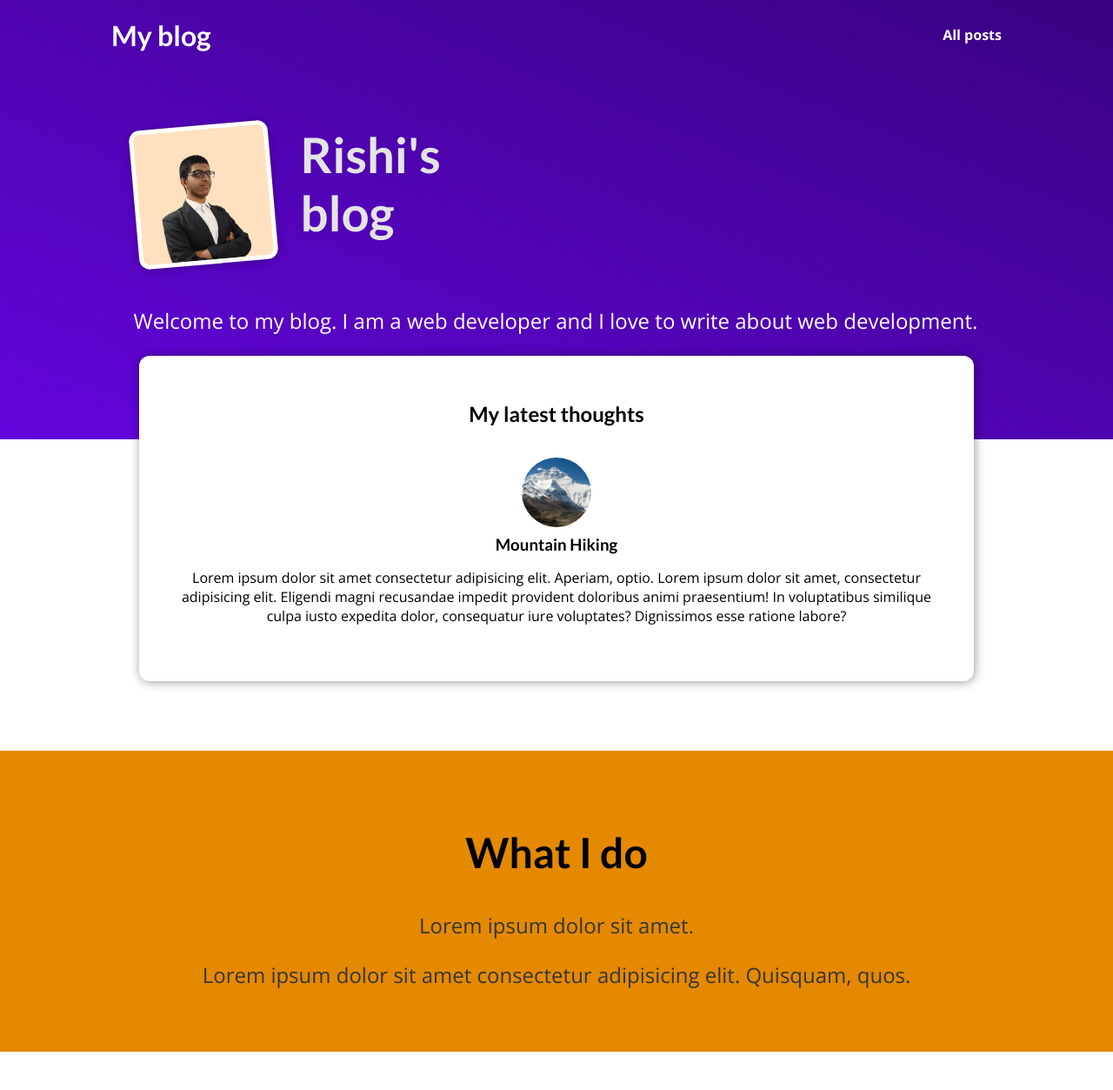
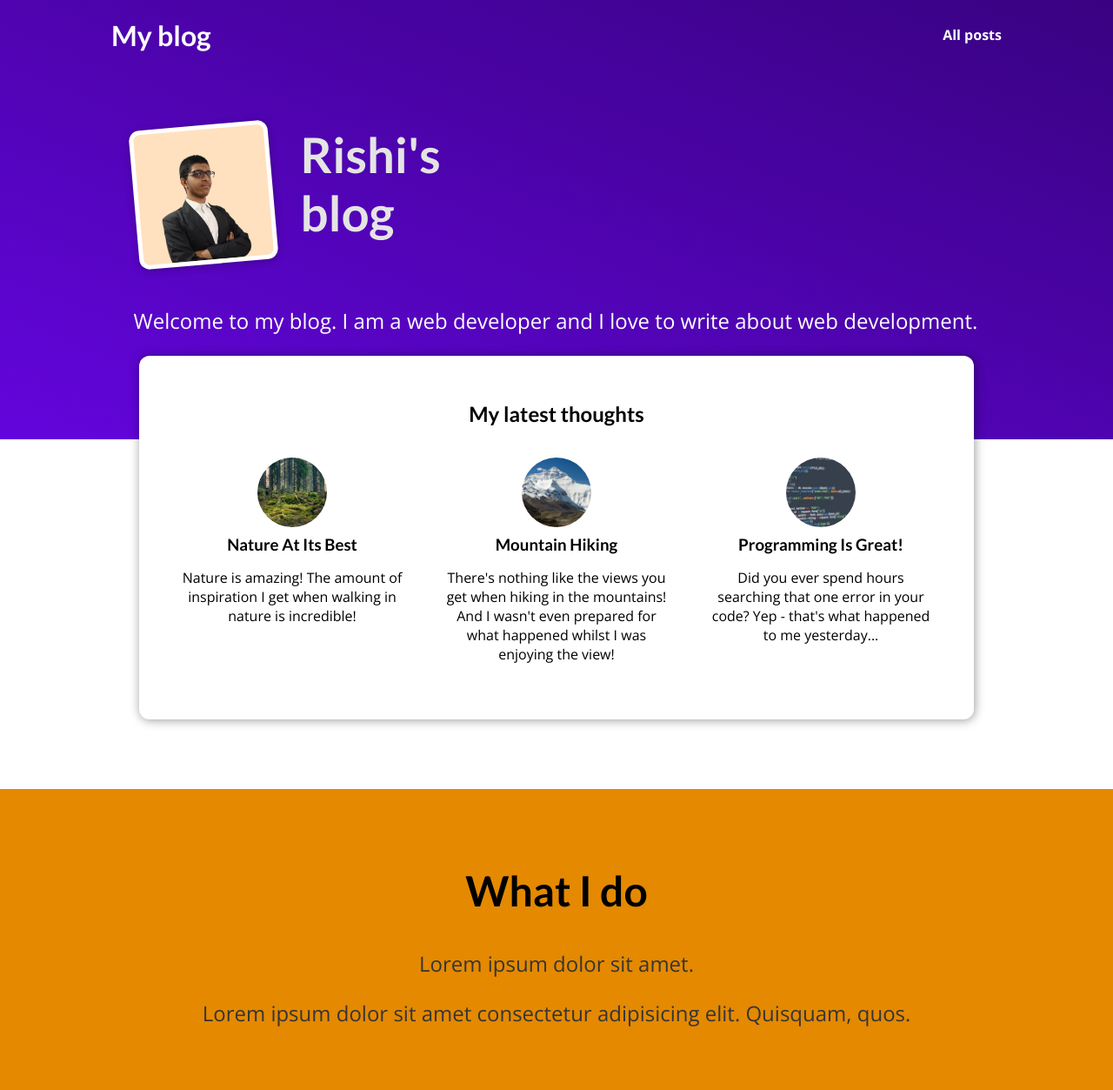
Before and after one commit to Rishi-Mishra0704/django-blog, a Django app: page / in a window 1280 px wide. Shown: the whole page at 87% size. Before the commit the page ends 1209 px from the top, so only its background shows below. Run offline with Django 4.2, Linux system fonts and the light colour scheme.

Commit message:
Add dummy dynamic data to homepage

```diff
--- a/blog/templates/blog/includes/post.html
+++ b/blog/templates/blog/includes/post.html
@@ -2,17 +2,13 @@
 
 <li>
     <article class="post">
-      <a href="{%url "post-detail-page" "the-mountains"%}">
-        <img src="{%static 'blog/images/mountain.jpg'%}" alt="Mountain Hiking" />
+      <a href="{%url "post-detail-page" post.slug%}">
+        <img src="{%static 'blog/images/'|add:post.image%}" alt={{post.title}} />
 
       <div class="post__content">
-        <h3>Mountain Hiking</h3>
+        <h3>{{post.title}}</h3>
         <p>
-          Lorem ipsum dolor sit amet consectetur adipisicing elit. Aperiam,
-          optio. Lorem ipsum dolor sit amet, consectetur adipisicing elit.
-          Eligendi magni recusandae impedit provident doloribus animi
-          praesentium! In voluptatibus similique culpa iusto expedita dolor,
-          consequatur iure voluptates? Dignissimos esse ratione labore?
+          {{post.excerpt}}
         </p>
       </div>
       </a>
--- a/blog/templates/blog/index.html
+++ b/blog/templates/blog/index.html
@@ -22,7 +22,9 @@
 <section id="latest-posts">
   <h2>My latest thoughts</h2>
   <ul>
-   {% include "blog/includes/post.html" %}
+    {% for post in posts %}
+    {% include "blog/includes/post.html" %}
+    {% endfor %}
   </ul>
 </section>
 
--- a/blog/urls.py
+++ b/blog/urls.py
@@ -4,6 +4,6 @@ from . import views
 
 urlpatterns = [
     path("", views.starting_page, name="starting-page"),
-    path("posts/", views.posts, name="posts-page"),
+    path("posts/", views.allPosts, name="posts-page"),
     path("posts/<slug:slug>", views.post_details, name="post-detail-page"),
 ]
--- a/blog/views.py
+++ b/blog/views.py
@@ -1,13 +1,86 @@
 from django.shortcuts import render
+from datetime import date
 
+
+posts = [
+    {
+        "slug": "hike-in-the-mountains",
+        "image": "mountain.jpg",
+        "author": "Rishi Mishra",
+        "date": date(2021, 7, 21),
+        "title": "Mountain Hiking",
+        "excerpt": "There's nothing like the views you get when hiking in the mountains! And I wasn't even prepared for what happened whilst I was enjoying the view!",
+        "content": """
+          Lorem ipsum dolor sit amet consectetur adipisicing elit. Officiis nobis
+          aperiam est praesentium, quos iste consequuntur omnis exercitationem quam
+          velit labore vero culpa ad mollitia? Quis architecto ipsam nemo. Odio.
+
+          Lorem ipsum dolor sit amet consectetur adipisicing elit. Officiis nobis
+          aperiam est praesentium, quos iste consequuntur omnis exercitationem quam
+          velit labore vero culpa ad mollitia? Quis architecto ipsam nemo. Odio.
+
+          Lorem ipsum dolor sit amet consectetur adipisicing elit. Officiis nobis
+          aperiam est praesentium, quos iste consequuntur omnis exercitationem quam
+          velit labore vero culpa ad mollitia? Quis architecto ipsam nemo. Odio.
+        """
+    },
+    {
+        "slug": "programming-is-fun",
+        "image": "coding.jpeg",
+        "author": "Rishi Mishra",
+        "date": date(2022, 3, 10),
+        "title": "Programming Is Great!",
+        "excerpt": "Did you ever spend hours searching that one error in your code? Yep - that's what happened to me yesterday...",
+        "content": """
+          Lorem ipsum dolor sit amet consectetur adipisicing elit. Officiis nobis
+          aperiam est praesentium, quos iste consequuntur omnis exercitationem quam
+          velit labore vero culpa ad mollitia? Quis architecto ipsam nemo. Odio.
+
+          Lorem ipsum dolor sit amet consectetur adipisicing elit. Officiis nobis
+          aperiam est praesentium, quos iste consequuntur omnis exercitationem quam
+          velit labore vero culpa ad mollitia? Quis architecto ipsam nemo. Odio.
+
+          Lorem ipsum dolor sit amet consectetur adipisicing elit. Officiis nobis
+          aperiam est praesentium, quos iste consequuntur omnis exercitationem quam
+          velit labore vero culpa ad mollitia? Quis architecto ipsam nemo. Odio.
+        """
+    },
+    {
+        "slug": "into-the-woods",
+        "image": "woods.jpeg",
+        "author": "Rishi Mishra",
+        "date": date(2020, 8, 5),
+        "title": "Nature At Its Best",
+        "excerpt": "Nature is amazing! The amount of inspiration I get when walking in nature is incredible!",
+        "content": """
+          Lorem ipsum dolor sit amet consectetur adipisicing elit. Officiis nobis
+          aperiam est praesentium, quos iste consequuntur omnis exercitationem quam
+          velit labore vero culpa ad mollitia? Quis architecto ipsam nemo. Odio.
+
+          Lorem ipsum dolor sit amet consectetur adipisicing elit. Officiis nobis
+          aperiam est praesentium, quos iste consequuntur omnis exercitationem quam
+          velit labore vero culpa ad mollitia? Quis architecto ipsam nemo. Odio.
+
+          Lorem ipsum dolor sit amet consectetur adipisicing elit. Officiis nobis
+          aperiam est praesentium, quos iste consequuntur omnis exercitationem quam
+          velit labore vero culpa ad mollitia? Quis architecto ipsam nemo. Odio.
+        """
+    }
+]
+
+
+def get_date(post):
+    return post['date']
 # Create your views here.
 
 
 def starting_page(request):
-    return render(request, "blog/index.html")
+    sorted_posts = sorted(posts, key=get_date, )
+    latest_posts = sorted_posts[-3:]
+    return render(request, "blog/index.html", {"posts": latest_posts})
 
 
-def posts(request):
+def allPosts(request):
     return render(request, "blog/all-posts.html")
 
 
```
Also changed, not shown: blog/static/blog/images/coding.jpeg (added), blog/static/blog/images/woods.jpeg (added).
